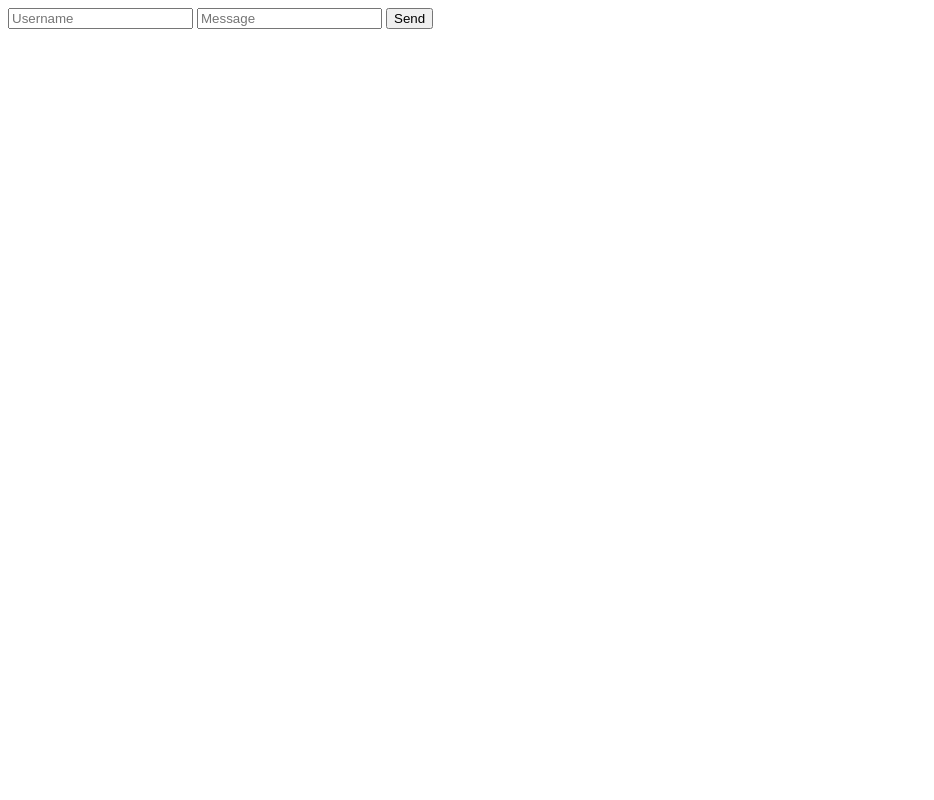
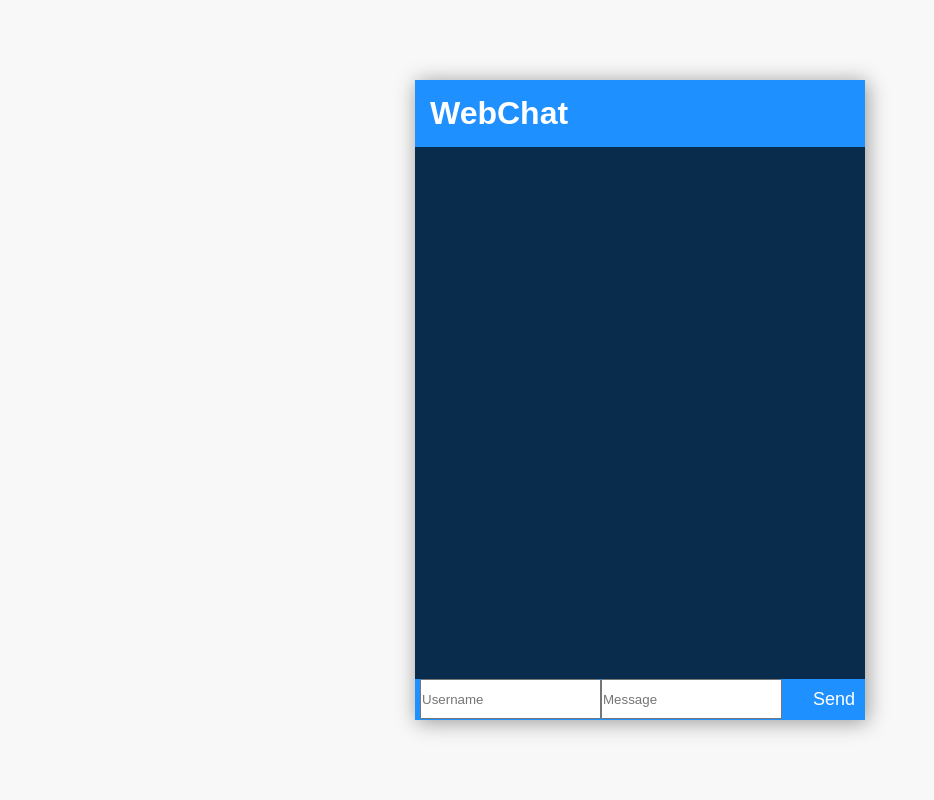
Before and after one commit to arodiger/flaskexample, a Flask app: page /one in a window 1280 px wide. Shown: the whole page, without its empty margins (0-934 px from the left). Run offline with Flask 2, Linux system fonts and the light colour scheme; some libraries are stand-ins or nearby versions.

Commit message:
added stylesheets

```diff
--- /dev/null
+++ b/static/css/main.css
@@ -0,0 +1,73 @@
+*{
+    margin: 0;
+    padding: 0;
+    font-family: sans-serif;
+    box-sizing: border-box;
+}
+body{
+    height: 100vh;
+    background-color: #f8f8f8;
+    display: flex;
+    justify-content: center;
+    align-items: center;
+}
+.container{
+    width: 450px;
+    height: 80vh;
+    display: flex;
+    flex-direction: column;
+    box-shadow: 2px 2px 20px rgba(0,0,0,0.4);
+    background-color: dodgerblue;
+    overflow-y:auto;
+}
+.header h1{
+    color: white;
+    padding: 15px;
+}
+.body{
+    flex: 1;
+    color: white;
+    background-color: rgba(0,0,0,0.7);
+    padding: 20px 30px
+}
+.message{
+    background-color: dodgerblue;
+    padding: 5px;
+    color: white;
+    width: fit-content;
+    border-radius: 10px;
+    margin-bottom: 15px;
+}
+.user_message{
+    margin-left: auto;
+    background-color: white;
+    color: black;
+}
+.footer{
+    display: flex;
+}
+.firstinput{
+    display: flex;
+    flex: 1;
+    height: 40px;
+    border: none;
+    outline: none;
+    padding-left: 5px;
+    font-size: 16px;
+}
+.button1{
+    padding: 5px;
+    display: flex;
+    width: fit-content;
+    font-size: 18px;
+    border: none;
+    outline: none;
+    background-color: dodgerblue;
+    color: white;
+    cursor: pointer;
+}
+.button1:hover{
+    color: white;
+    background-color: blue;
+    transition: 0.2s ease;
+}
--- a/templates/one.html
+++ b/templates/one.html
@@ -5,13 +5,11 @@
     <meta http-equiv="X-UA-Compatible" content="IE=edge">
     <meta name="viewport" content="width=device-width, initial-scale=1.0">
     <title>One</title>
+    <link rel="stylesheet" type="text/css" href="static/css/main.css">
     <script src="https://cdnjs.cloudflare.com/ajax/libs/jquery/3.6.3/jquery.min.js" integrity="sha512-STof4xm1wgkfm7heWqFJVn58Hm3EtS31XFaagaa8VMReCXAkQnJZ+jEy8PCC/iT18dFy95WcExNHFTqLyp72eQ==" crossorigin="anonymous" referrerpolicy="no-referrer"></script>
     <script src="https://cdnjs.cloudflare.com/ajax/libs/socket.io/4.5.4/socket.io.min.js" integrity="sha512-HTENHrkQ/P0NGDFd5nk6ibVtCkcM7jhr2c7GyvXp5O+4X6O5cQO9AhqFzM+MdeBivsX7Hoys2J7pp2wdgMpCvw==" crossorigin="anonymous" referrerpolicy="no-referrer"></script>
 </head>
 <body>
-<!----    <div><h1>Page One</h1>
-    <p>Parameter passed: {{ pageOneParam1 }}</p>
-    </div>    -->
     <script type="text/javascript">
         $(document).ready(function() {
             var socket = io.connect("http://anthonyrodiger.com")
@@ -20,7 +18,7 @@
             });
 
             socket.on('message', function(data) {
-                $('#messages').append($('<p>').text(data));
+                $('#messages').append($('<p class="message">').text(data));
             });
 
             $('#sendBtn').on('click', function() {
@@ -29,11 +27,22 @@
             });
         })
     </script>
-    <div id="messages">
+    <div class="container">
+        <div class="header">
+            <H1>WebChat</H1>
+        </div>
+        <div id="messages" class="body">
 
+        </div>
+        <div class="footer">
+            <div class="firstinput">
+                <input type="text" id="username" placeholder="Username">
+                <input type="text" id="message" placeholder="Message">
+            </div>
+            <div class="button1">
+                <button class="button1" id="sendBtn">Send</button>
+            </div>
+        </div>
     </div>
-    <input type="text" id="username" placeholder="Username">
-    <input type="text" id="message" placeholder="Message">
-    <button id="sendBtn">Send</button>
 </body>
 </html>
```
